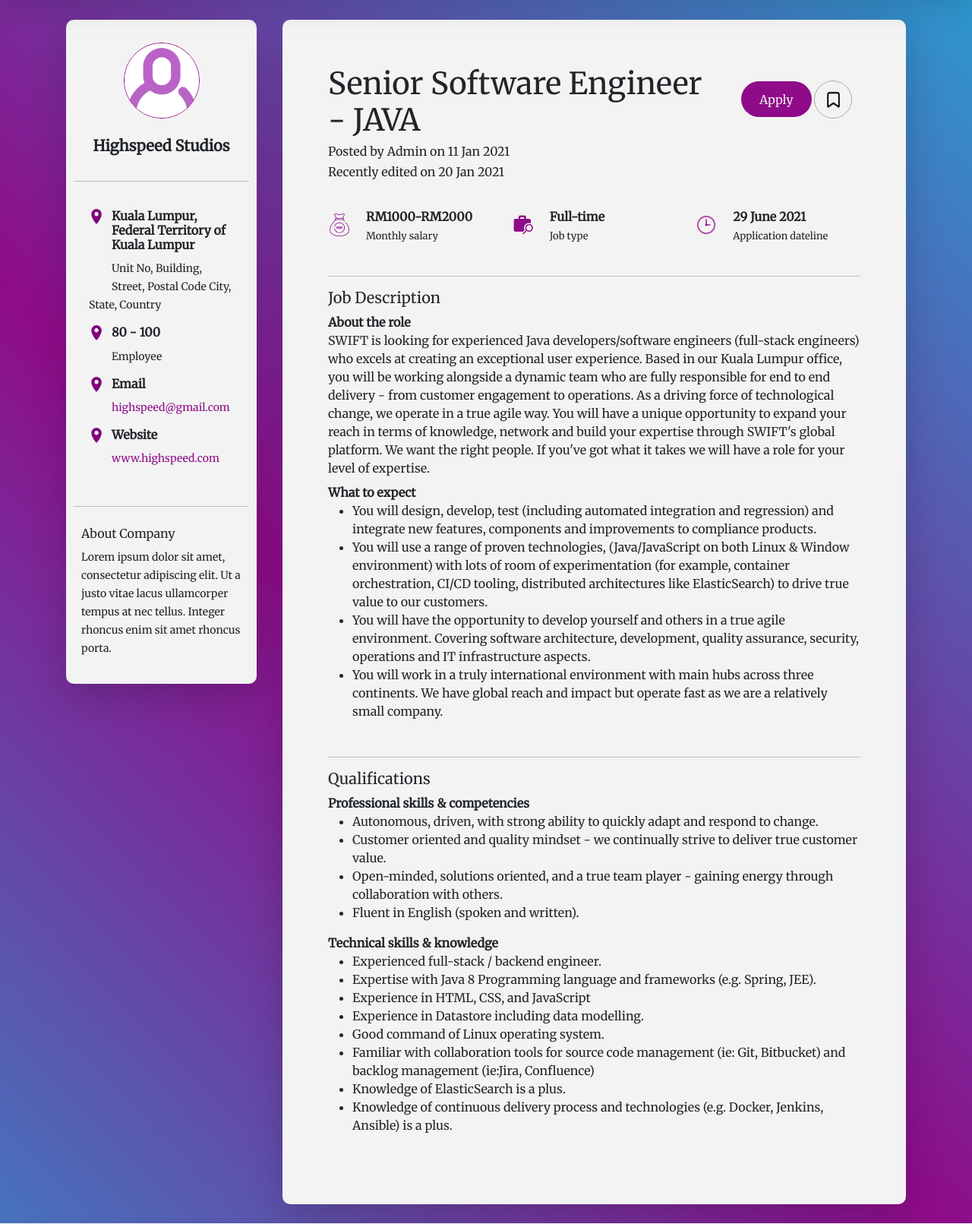
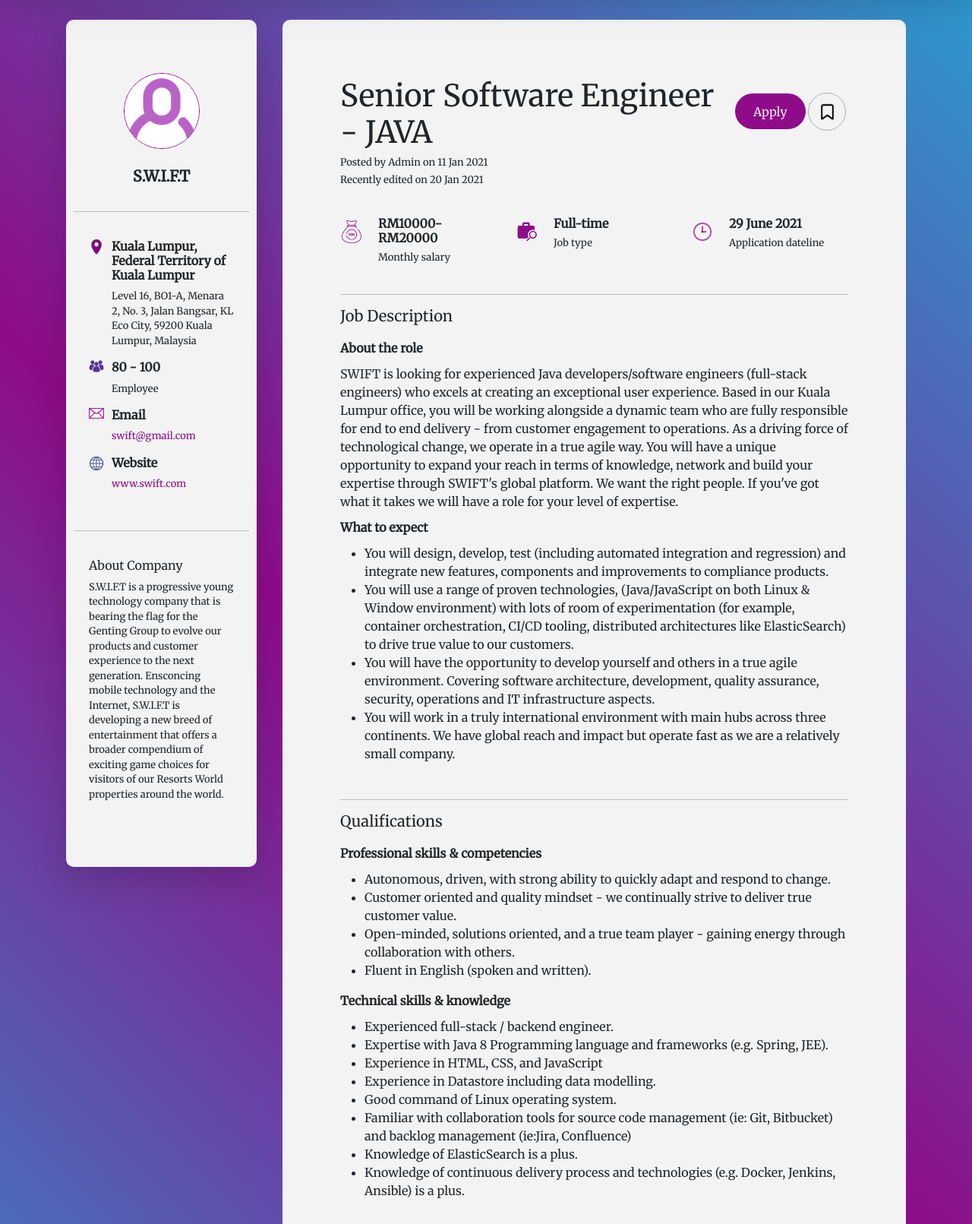
Before and after one commit to munirrani/OnlineAlumniSystem, a PHP site: page /jobs-details.html in a window 1280 px wide. Shown: the part 178-1789 px from the top of the page at 76% size. Run offline with PHP 8.4, Linux system fonts and the light colour scheme; some libraries are stand-ins or nearby versions; some web fonts are replaced.

Commit message:
Edit layout, minor changes

```diff
--- a/css/main.css
+++ b/css/main.css
@@ -178,7 +178,7 @@
         width: auto;
     }
     /*Profile Page*/
-    #right-col{
+    #right-col {
         padding-left: 0px !important;
         padding-right: 0px !important;
     }
@@ -949,6 +949,12 @@
 /* ------------------------------------------------------- */
 /*                       JOB PAGE                          */
 
+#jobs-header {
+    background-color: rgba(0, 0, 0, 0.5);
+    padding-bottom: 70px;
+    padding-top: 70px;
+}
+
 #job-main{
     background-color: #f3f3f3;
     border-style: none;
@@ -965,10 +971,6 @@
 #job-caption{
     color: white;
     text-align: center;
-}
-
-#job-search-bar {
-    width: 100%;
 }
 
 #search-button {
@@ -1012,11 +1014,8 @@
 .job-image{
     width: 80px;
     border-radius: 50%;
-    margin: 20px 10px 20px 0px;
-}
-
-#job-col{
-    padding: 0px;
+    float: left;
+    margin: 20px 20px 0px 0px
 }
 
 #job-name{
@@ -1060,6 +1059,9 @@
     background-color: rgb(172, 171, 171);
 }
 
+.page-nav-text {
+    text-decoration: none;
+}
 
 /*Post job*/
 #post-job-main {
@@ -1077,7 +1079,7 @@
     text-align: center;
 }
 
-/*Jon activity*/
+/*Job activity*/
 #act-header {
     border-top-right-radius: 10px;
     border-top-left-radius: 10px;
@@ -1197,12 +1199,86 @@
     margin-bottom: 5px;
 }
 
+/*Job details*/
 
+#details-left-col-body {
+    padding: 10px;
+    background-color: #f3f3f3;
+    border-radius: 10px;
+    margin: 5px;
+    padding-bottom: 50px;
+}
 
+#details-left-col-img {
+    padding-top: 60px;
+    padding-bottom: 10px;
+}
 
-#cancelbutton {
+#details-image {
+    height: 100px;
+    width: 100px;
+    border-radius: 50%;
+    border: 1px solid #8f0b89;
+}
 
+.pd-20 {
+    padding: 20px;
 }
+
+.no-text-wrap{
+    overflow: hidden;
+}
+
+.det-strong{
+    font-weight: bold;
+}
+
+#details-small{
+    font-size: small;
+}
+
+#details-right-col-body {
+    background-color: #f3f3f3;
+    border-style: none;
+    border-radius: 10px;
+    padding: 60px;
+    margin: 5px;
+}
+@media (max-width: 978px) {
+    #details-right-col-body, #job-main{
+        padding: 0;
+        overflow-x: hidden;
+    }
+}
+
+@media (max-width: 978px) {
+    #post-job-main, #act-main {
+        padding-left: 0;
+        padding-right: 0;
+    }
+}
+
+#details-right-col-icon{
+    width: 30px;
+    float: left;
+    margin: 5px 20px 20px 0px;
+}
+dt{
+    margin-bottom: 10px;
+    margin-top: 10px;
+}
+
+#details-left-col-icons {
+    width: 20px;
+    float: left;
+    margin-right: 10px;
+}
+
+#details-link {
+    text-decoration: none;
+    color: #8f0b89;
+}
+
 /* ------------------------------------------------------- */
 
 
--- a/jobs-details.html
+++ b/jobs-details.html
@@ -93,77 +93,85 @@
 
         <main>
             <div class="container mt-3">
-                <div class="row">
+                <div class="main-body">
+                    <div class="row gutters=sm">
                         <div class="col-md-3">
-                        <div class="shadow-lg" style="padding: 10px; background-color: #f3f3f3; border-radius: 10px; margin: 5px;">
-                            <div class="d-flex flex-column align-items-center text-center" style="padding-top: 20px; padding-bottom: 10px;">
-                                <img src="img/icon.jpg" style="height: 100px; width: 100px; border-radius: 50%; border: 1px solid #8f0b89;">
+                            <div class="shadow-lg" id="details-left-col-body">
+                                <div class="d-flex flex-column align-items-center text-center" id="details-left-col-img">
+                                    <img src="img/icon.jpg" id="details-image">
                                     <br>
-                                <h5><strong>Highspeed Studios</strong></h5>
+                                    <h5 class="det-strong">S.W.I.F.T</h5>
                                 </div>
                                 <hr>
-                            <div style="padding: 20px">
+                                <div class="pd-20">
                                     <div>
-                                    <img src="img/location.png" style="height: 20px; width: 20px; float: left; margin-right: 10px; margin-bottom: 80px">
-                                    <h6><strong>Kuala Lumpur, Federal Territory of Kuala Lumpur</strong></h6>
-                                    <p><small>Unit No, Building, Street, Postal Code City, State, Country</small></p>
+                                        <img src="img/location.png" id="details-left-col-icons">
+                                        <div class="no-text-wrap">
+                                            <h6 class="det-strong">Kuala Lumpur, Federal Territory of Kuala Lumpur</h6>
+                                            <p id="details-small">Level 16, BO1-A, Menara 2, No. 3, Jalan Bangsar, KL Eco City, 59200 Kuala Lumpur, Malaysia</p>
+                                        </div>
                                     </div>
                                     <div>
-                                    <img src="img/location.png" style="height: 20px; width: 20px; float: left; margin-right: 10px; margin-bottom: 30px">
-                                    <h6><strong>80 - 100</strong></h6>
-                                    <p><small>Employee</small></p>
+                                        <img src="img/people.png" id="details-left-col-icons">
+                                        <div class="no-text-wrap">
+                                            <h6 class="det-strong">80 - 100</h6>
+                                            <p id="details-small">Employee</p>
+                                        </div>
                                     </div>
                                     <div>
-                                    <img src="img/location.png" style="height: 20px; width: 20px; float: left; margin-right: 10px; margin-bottom: 30px">
-                                    <h6><strong>Email</strong></h6>
-                                    <a href="#" style="text-decoration: none; color: #8f0b89;"><p><small>highspeed@gmail.com</small></p></a>
+                                        <img src="img/email.png" id="details-left-col-icons">
+                                        <div class="no-text-wrap">
+                                            <h6 class="det-strong">Email</h6>
+                                            <a href="mailto:swift@gmail.com" id="details-link"><p id="details-small">swift@gmail.com</p></a>
+                                        </div>
                                     </div>
                                     <div>
-                                    <img src="img/location.png" style="height: 20px; width: 20px; float: left; margin-right: 10px; margin-bottom: 30px">
-                                    <h6><strong>Website</strong></h6>
-                                    <a href="#" style="text-decoration: none; color: #8f0b89;"><p><small>www.highspeed.com</small></p></a>
+                                        <img src="img/website.png" id="details-left-col-icons">
+                                        <div class="no-text-wrap">
+                                            <h6 class="det-strong">Website</h6>
+                                            <a href="https://www.swift.com/" id="details-link"><p id="details-small">www.swift.com</p></a>
+                                        </div>
                                     </div>
                                 </div>
                                 <hr>
-                            <div style="padding: 10px">
+                                <div class="pd-20">
                                     <h6>About Company</h6>
-                                <p><small>Lorem ipsum dolor sit amet, consectetur adipiscing elit. Ut a justo vitae lacus ullamcorper tempus at nec tellus. Integer rhoncus enim sit amet rhoncus porta.</small></p>
+                                    <p id="details-small">S.W.I.F.T is a progressive young technology company that is bearing the flag for the Genting Group to evolve our products and customer experience to the next generation. Ensconcing mobile technology and the Internet, S.W.I.F.T is developing a new breed of entertainment that offers a broader compendium of exciting game choices for visitors of our Resorts World properties around the world.</p>
                                 </div>
                             </div>
                         </div>
                         <div class="col-md-9">
-                        <div  class="shadow-lg" style="padding: 60px; background-color: #f3f3f3; border-radius: 10px; margin: 5px;">
+                            <div id="details-right-col-body" class="card mb-3">
+                                <div class="card-body">
                                         <div class="row mb-3">
                                             <div class="col-md-9">
                                                 <h1>Senior Software Engineer - JAVA</h1>
-                                    <h6>Posted by Admin  on 11 Jan 2021</h6>
-                                    <h6>Recently edited on 20 Jan 2021</h6>
+                                                <h6 id="details-small">Posted by Admin  on 11 Jan 2021</h6>
+                                                <h6 id="details-small">Recently edited on 20 Jan 2021</h6>
                                             </div>
                                             <div class="col-md-3">
-                                    <a href="jobs-details.html"><button type="button" id="viewbutton" class="btn">Apply</button></a>
+                                                <a href="https://www.swift.com"><button type="button" id="viewbutton" class="btn">Apply</button></a>
                                                 <button type="button" id="job-bmark"class="btn"><img id="search-img" src="img/bookmark-icon.png"></button>
                                             </div>
                                         </div>
                                         <div class="row">
                                             <div class="col-md-4 pl-5 py-3">
-                                    <img src="img/RM.png" width="30px" style="float: left; margin: 5px 20px 20px 0px;">
-                                    <h6><strong>RM1000-RM2000</strong></h6>
-                                    <h6 id="job-company">Monthly salary</h6>
+                                                <img src="img/RM.png" id="details-right-col-icon">
+                                                <div class="no-text-wrap">
+                                                    <h6 class="det-strong">RM10000-RM20000</h6>
+                                                    <h6 id="details-small">Monthly salary</h6>
+                                                </div>
                                             </div>
                                             <div class="col-md-4 pl-5 py-3">
-                                    <img src="img/job.png" width="30px" style="float: left; margin: 5px 20px 20px 0px;">
-                                    <h6><strong>Full-time</strong></h6>
-                                    <h6 id="job-company">
-                                        Job type
-                                    </h6>
+                                                <img src="img/job.png" id="details-right-col-icon">
+                                                <h6 class="det-strong">Full-time</h6>
+                                                <h6 id="details-small">Job type</h6>
                                             </div>
                                             <div class="col-md-4 pl-5 py-3">
-                                    <img src="img/dateline.png" width="30px" style="float:left; margin: 5px 20px 20px 0px; ">
+                                                <img src="img/dateline.png" id="details-right-col-icon">
                                                 <div>
-                                        <h6><strong>29 June 2021</strong></h6>
-                                        <h6 id="job-company">
-                                            Application dateline
-                                        </h6>
+                                                    <h6 class="det-strong">29 June 2021</h6>
+                                                    <h6 id="details-small">Application dateline</h6>
                                                 </div>
                                             </div>
                                         </div>
@@ -216,7 +224,8 @@
                                             </dl>
                                         </div>
                                 </div>
-
+                            </div>
+                        </div>
                     </div>
                 </div>
             </div>
--- a/jobs-edit.html
+++ b/jobs-edit.html
@@ -95,7 +95,7 @@
             <div class="container">
                 <div id="post-job-main">
                     <h1 id="post-job-heading">EDIT JOB</h1>
-                    <div class="container mt-4">
+                    <div class="container-fluid mt-4">
                         <form method="post" autocomplete="off">
                             <div class="row">
                                 <div class="col-sm-3">
```
Also changed, not shown: jobs-activity.html (+22 -22 lines), jobs.html (+28 -78 lines), img/email.png (added), img/people.png (added), img/website.png (added). Lines whose indentation alone changed are shown as unchanged.
